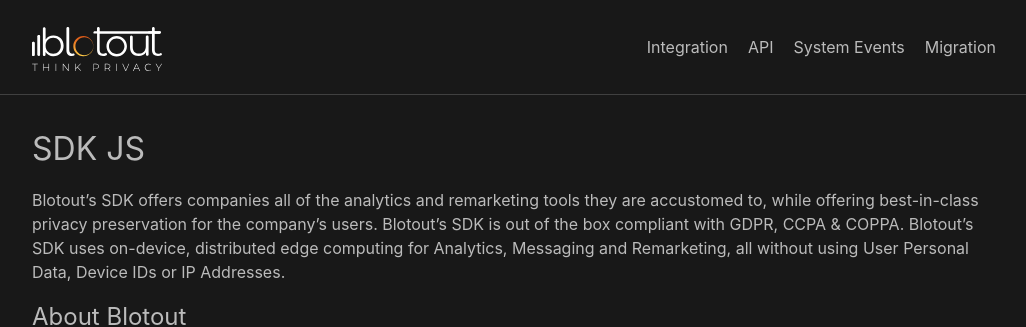
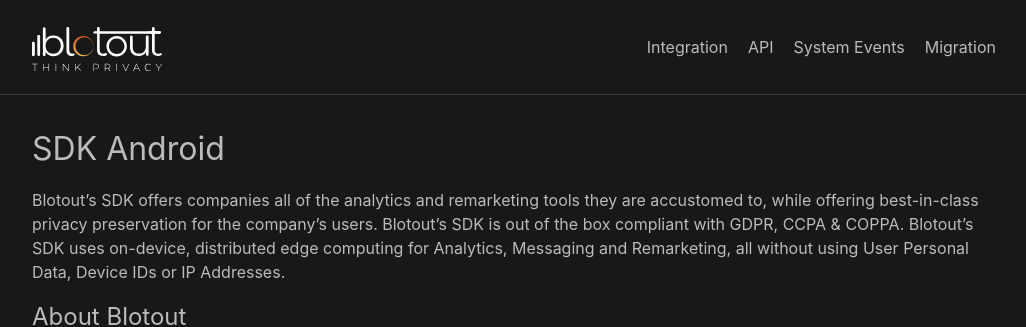
Before and after one commit to blotoutio/sdk-android, a Jekyll site: the page built from docs/index.md, in a window 1280 px wide. Shown: the top 327 px of the page, without its empty margins (126-1152 px from the left). Built offline with Jekyll 4.4.1, drawn with Linux system fonts in a browser that asks for light colours; our own code applies the rules of GitHub Pages for plain Markdown files.

Commit message:
change landing page

```diff
--- a/docs/index.md
+++ b/docs/index.md
@@ -1,4 +1,4 @@
-# SDK JS
+# SDK Android
 
 Blotout’s SDK offers companies all of the analytics and remarketing tools they are accustomed to,
 while offering best-in-class privacy preservation for the company’s users. Blotout’s SDK is out of the
```
Also changed, not shown: docs/api.md (+1 -1 lines).
